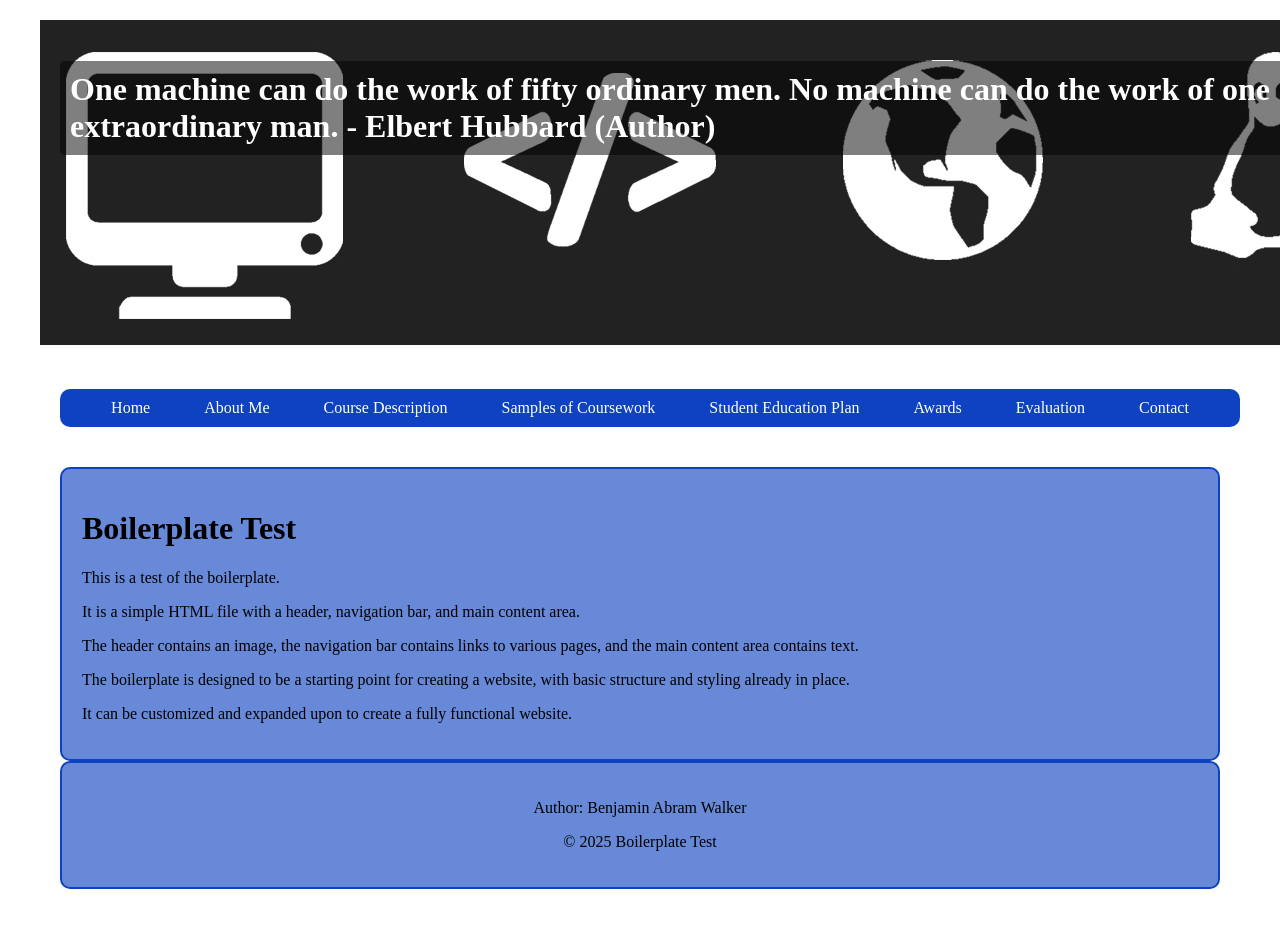
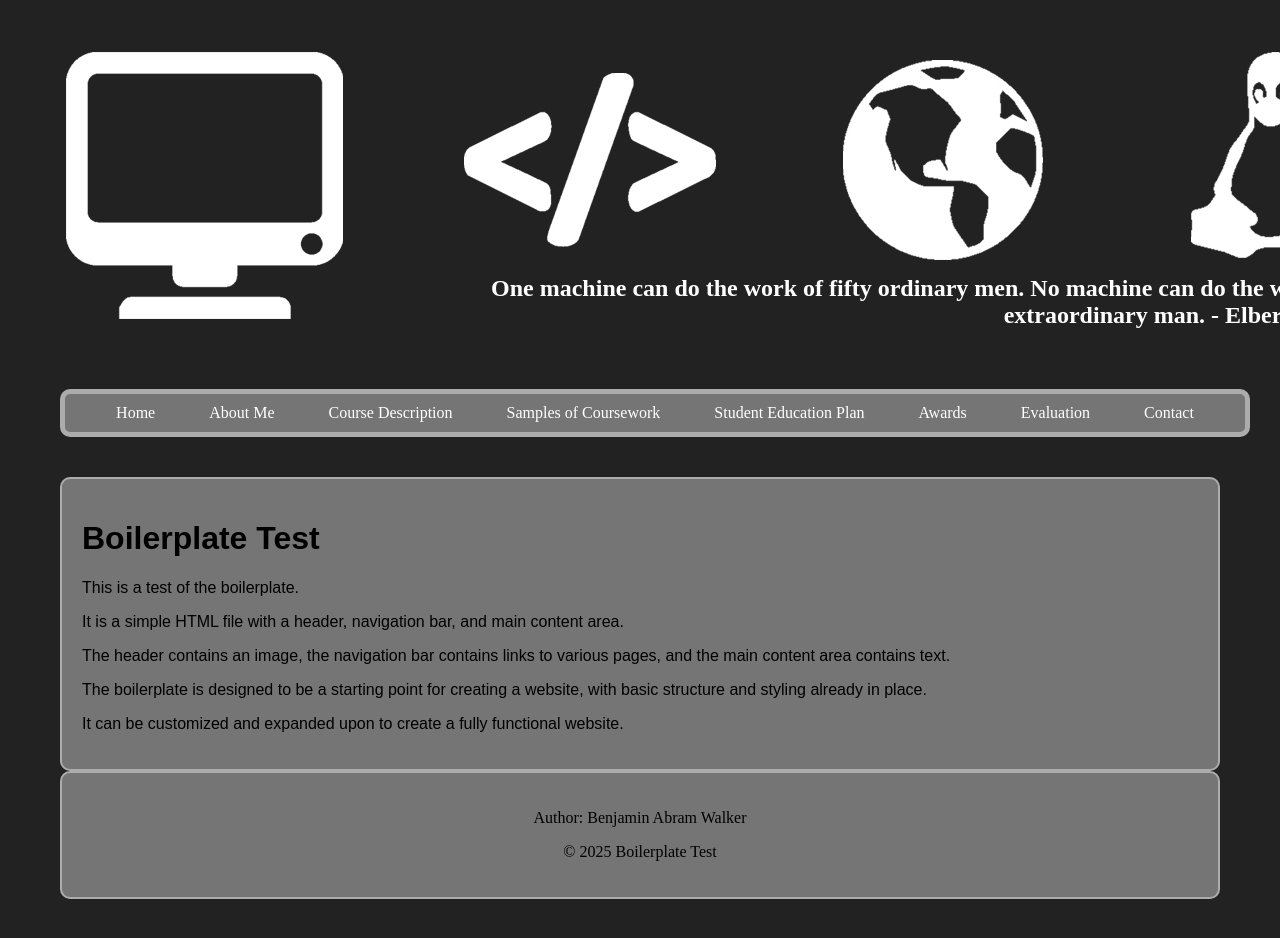
Before and after one commit to awalk014/awalk014.github.io, a plain HTML site: page boilerplate_test.html in a window 1280 px wide. Shown: the top 938 px of the page. Drawn offline with Linux system fonts and the light colour scheme.

Commit message:
Color change to the site Page quote in header is on top of image *Need to line up navbar with main section *Need to center page quote & header image

```diff
--- a/boilerplate.css
+++ b/boilerplate.css
@@ -1,7 +1,7 @@
 body {
     margin: 0px 20px 20px 20px;
     padding: 20px;
-    background-color: rgb(255, 255, 255);
+    background-color: #222222;
 }
 
 .navbar {
@@ -10,10 +10,13 @@ body {
 }
 
 .navbar_container {
-    background-color: #0e42c1;
+    background-color: #757575;
     width: 100%;
     padding: 10px;
     border-radius: 10px;
+    border-color: #acacac;
+    border-width: 5px;
+    border-style: solid;
 }
 
 .navbar_menu {
@@ -43,42 +46,53 @@ body {
 main {
     margin: 20px 20px 0px 20px;
     padding: 20px;
-    background-color:#6889d8;
+    background-color:#757575;
     border-width: 2px;
     border-style: solid;
-    border-color: #0e42c1;
+    border-color: #acacac;
     border-radius: 10px;
+    font-family: Arial, Helvetica, sans-serif;
 }
 
 footer {
     margin: 0px 20px 20px 20px;
     padding: 20px;
-    background-color:#6889d8;
+    background-color:#757575;
     text-align: center;
     border-width: 2px;
     border-style: solid;
-    border-color: #0e42c1;
+    border-color: #acacac;
     border-radius: 10px;
 }
 
 .image_container {
+
     position: relative;
     display: inline-block;
+    margin: 0 auto;
+
 }
 .headerimage {
     width: 100%;
     display: block;
     max-width: 1000px;
     height: auto;
-    margin: 0 auto;
+    margin: 0 0;
 }
 
 .header_quote {
     position: absolute;
-    top: 20px;
-    left: 20px;
+    max-width: 1000px;
+    bottom: 0;
+    right: 0;
     color: white;
-    background-color: rgba(0, 0, 0, 0.5);
-    padding: 10px;
+    background-color: rgba(0, 0, 0, 0.0);
+    padding: 0px;
     border-radius: 5px;
+    text-align: right;
 }
+
+header {
+    width: 100%;
+    margin: 0 0;
+}
--- a/boilerplate_test.html
+++ b/boilerplate_test.html
@@ -8,10 +8,10 @@
         <header>
             <div class="image_container">
                 <img class="header_image" src="images/minimalizm-monitor-kompyuter.jpg" alt="Logo">
-                <h1 class="header_quote">One machine can do the work of fifty ordinary men.
+                <h2 class="header_quote">One machine can do the work of fifty ordinary men.
                     No machine can do the work of one extraordinary man. -
-                    Elbert Hubbard (Author)
-                </h1>
+                    Elbert Hubbard
+                </h2>
             </div>
             <nav class="navbar">
                 <div class="navbar_container">
```
